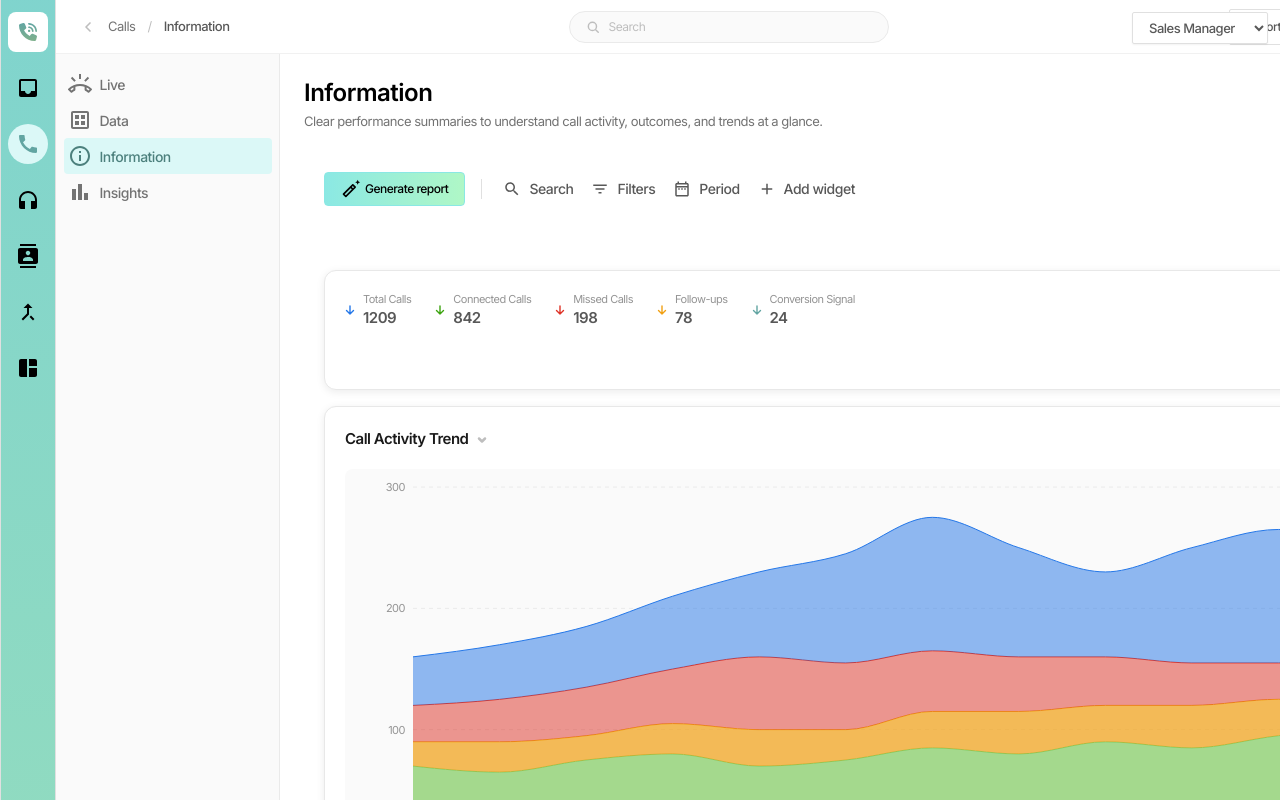
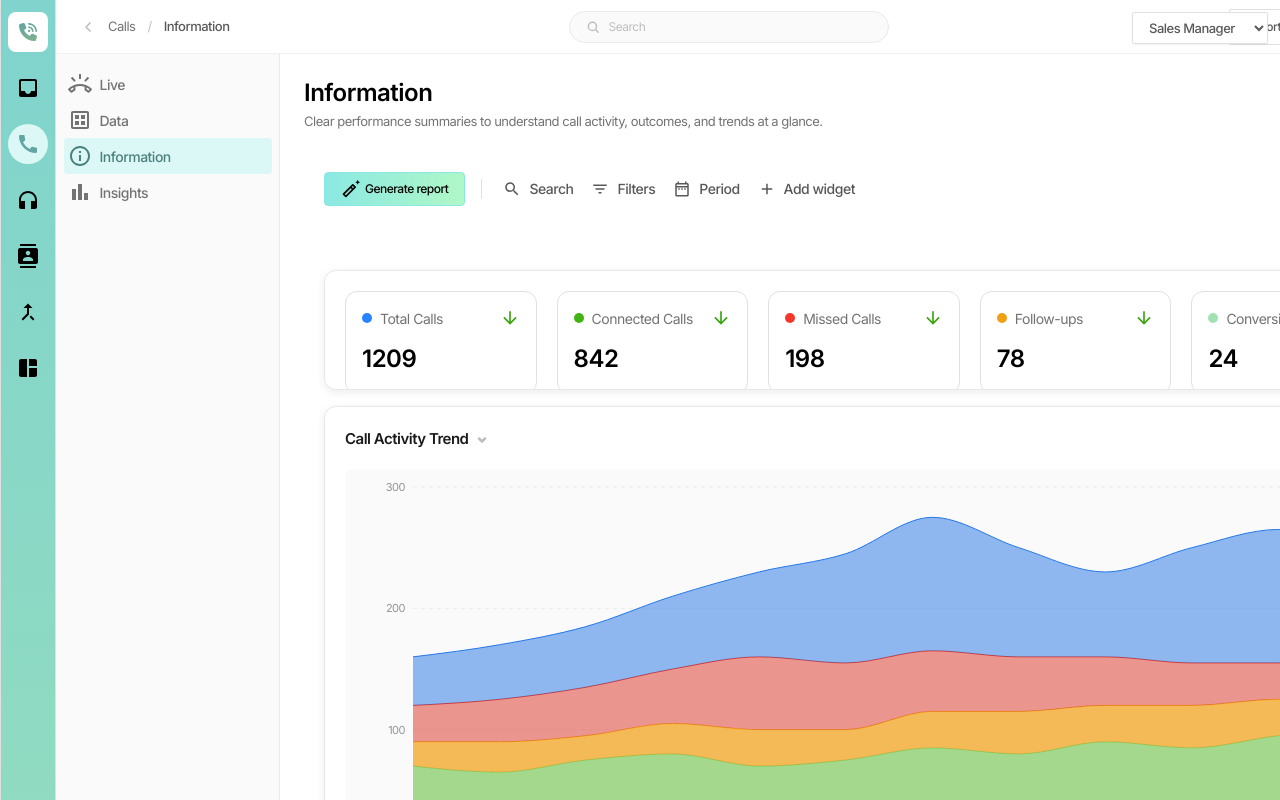
Before and after one commit to le-Affan/closiro-frontend, a React (Create React App) app: page / in a window 1280 px wide. Shown: the top 800 px of the page. Built offline with nearby package versions, Linux system fonts and the light colour scheme.

Commit message:
refactor: KPI cards adjusted to match figma design

```diff
--- a/src/components/FounderView.jsx
+++ b/src/components/FounderView.jsx
@@ -3,10 +3,19 @@ import {
   BarChart, Bar, PieChart, Pie, Cell, LineChart, Line,
   XAxis, YAxis, CartesianGrid, ResponsiveContainer, LabelList,
 } from 'recharts';
-import { Card, CardHeader, ConnectedCardMenu, DownArrow, Sparkle, PerformersTable, PipelineFunnel, DashboardGrid, ChartConfigRegistryContext, CardIdContext, CHART_DEFAULTS } from './SharedUI';
+import ArrowDownwardIcon from '@mui/icons-material/ArrowDownward';
+import { Card, CardHeader, ConnectedCardMenu, Sparkle, PerformersTable, PipelineFunnel, DashboardGrid, ChartConfigRegistryContext, CardIdContext, CHART_DEFAULTS } from './SharedUI';
 import { adminKpis, pipelineData, monthlyRevenueData, repPerformanceTable } from '../data/mockData';
 
 const LAYOUT_KEY = 'closira-layout-founder';
+
+const KPI_DOT_COLORS = {
+  'Total Calls': '#2883ff',
+  'Connected Calls': '#42b311',
+  'Missed Calls': '#f4372a',
+  'Follow-ups': '#f1a013',
+  'Conversion Signal': '#a1e2b3',
+};
 
 const DEFAULT_LAYOUTS = {
   lg: [
@@ -266,14 +275,23 @@ const FounderView = () => {
   const cards = {
     'founder-kpi-pills': (
       <Card cardId="founder-kpi-pills">
-        <div className="flex items-center gap-6">
+        <div style={{ display: 'flex', flexDirection: 'row', gap: 20, width: '100%' }}>
           {adminKpis.map((kpi) => (
-            <div key={kpi.label} className="flex items-center gap-2">
-              <DownArrow color={kpi.color} />
-              <div>
-                <div className="text-[11px] text-[#949494] stat-label">{kpi.label}</div>
-                <div className="text-[15px] font-semibold text-[#585858] stat-number" style={kpiColor ? { color: kpiColor } : undefined}>{kpi.value}</div>
+            <div
+              key={kpi.label}
+              style={{
+                display: 'flex', padding: 16, flexDirection: 'column', alignItems: 'flex-start', gap: 12,
+                flex: '1 0 0', borderRadius: 12, border: '1px solid #e0e0e0', background: '#ffffff',
+              }}
+            >
+              <div style={{ display: 'flex', alignItems: 'center', justifyContent: 'space-between', width: '100%', gap: 8 }}>
+                <div className="flex items-center gap-2">
+                  <div style={{ width: 10, height: 10, borderRadius: 100, background: KPI_DOT_COLORS[kpi.label] || kpi.color }} />
+                  <span className="stat-label" style={{ fontFamily: 'Inter', fontSize: 14, fontWeight: 400, color: '#737373' }}>{kpi.label}</span>
+                </div>
+                <ArrowDownwardIcon sx={{ fontSize: 20 }} style={{ color: '#3ca30f' }} />
               </div>
+              <div className="stat-number" style={{ fontFamily: 'Inter', fontSize: 24, fontWeight: 600, color: kpiColor || '#000000' }}>{kpi.value}</div>
             </div>
           ))}
         </div>
--- a/src/components/ManagerView.jsx
+++ b/src/components/ManagerView.jsx
@@ -3,10 +3,19 @@ import {
   AreaChart, Area, BarChart, Bar, LineChart, Line,
   XAxis, YAxis, CartesianGrid, ResponsiveContainer, Tooltip, Legend,
 } from 'recharts';
-import { Card, CardHeader, DownArrow, DashboardGrid, ChartConfigRegistryContext, CardIdContext, CHART_DEFAULTS } from './SharedUI';
+import ArrowDownwardIcon from '@mui/icons-material/ArrowDownward';
+import { Card, CardHeader, DashboardGrid, ChartConfigRegistryContext, CardIdContext, CHART_DEFAULTS } from './SharedUI';
 import { kpis, trendData, repData, leadSourceData } from '../data/mockData';
 
 const LAYOUT_KEY = 'closira-layout-manager';
+
+const KPI_DOT_COLORS = {
+  'Total Calls': '#2883ff',
+  'Connected Calls': '#42b311',
+  'Missed Calls': '#f4372a',
+  'Follow-ups': '#f1a013',
+  'Conversion Signal': '#a1e2b3',
+};
 
 const DEFAULT_LAYOUTS = {
   lg: [
@@ -221,14 +230,23 @@ const ManagerView = () => {
   const cards = {
     'manager-kpi-pills': (
       <Card cardId="manager-kpi-pills">
-        <div className="flex items-center gap-6">
+        <div style={{ display: 'flex', flexDirection: 'row', gap: 20, width: '100%' }}>
           {kpis.map((kpi) => (
-            <div key={kpi.label} className="flex items-center gap-2">
-              <DownArrow color={kpi.color} />
-              <div>
-                <div className="text-[11px] text-[#949494] stat-label">{kpi.label}</div>
-                <div className="text-[15px] font-semibold text-[#585858] stat-number" style={kpiColor ? { color: kpiColor } : undefined}>{kpi.value}</div>
+            <div
+              key={kpi.label}
+              style={{
+                display: 'flex', padding: 16, flexDirection: 'column', alignItems: 'flex-start', gap: 12,
+                flex: '1 0 0', borderRadius: 12, border: '1px solid #e0e0e0', background: '#ffffff',
+              }}
+            >
+              <div style={{ display: 'flex', alignItems: 'center', justifyContent: 'space-between', width: '100%', gap: 8 }}>
+                <div className="flex items-center gap-2">
+                  <div style={{ width: 10, height: 10, borderRadius: 100, background: KPI_DOT_COLORS[kpi.label] }} />
+                  <span className="stat-label" style={{ fontFamily: 'Inter', fontSize: 14, fontWeight: 400, color: '#737373' }}>{kpi.label}</span>
+                </div>
+                <ArrowDownwardIcon sx={{ fontSize: 20 }} style={{ color: '#3ca30f' }} />
               </div>
+              <div className="stat-number" style={{ fontFamily: 'Inter', fontSize: 24, fontWeight: 600, color: kpiColor || '#000000' }}>{kpi.value}</div>
             </div>
           ))}
         </div>
```
